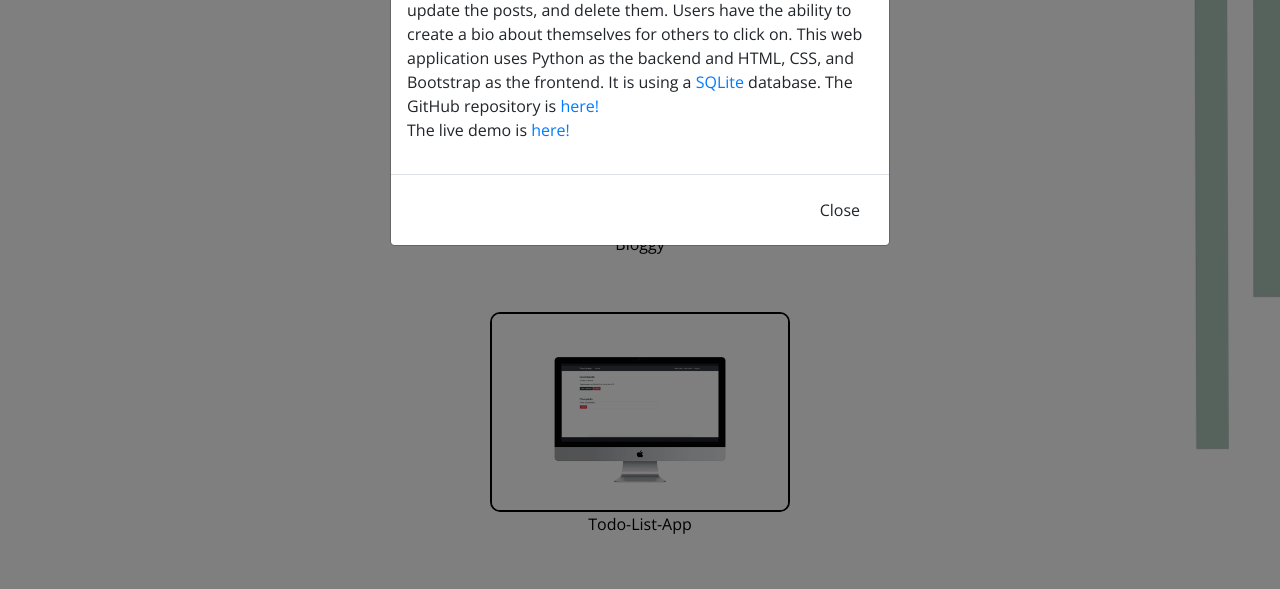
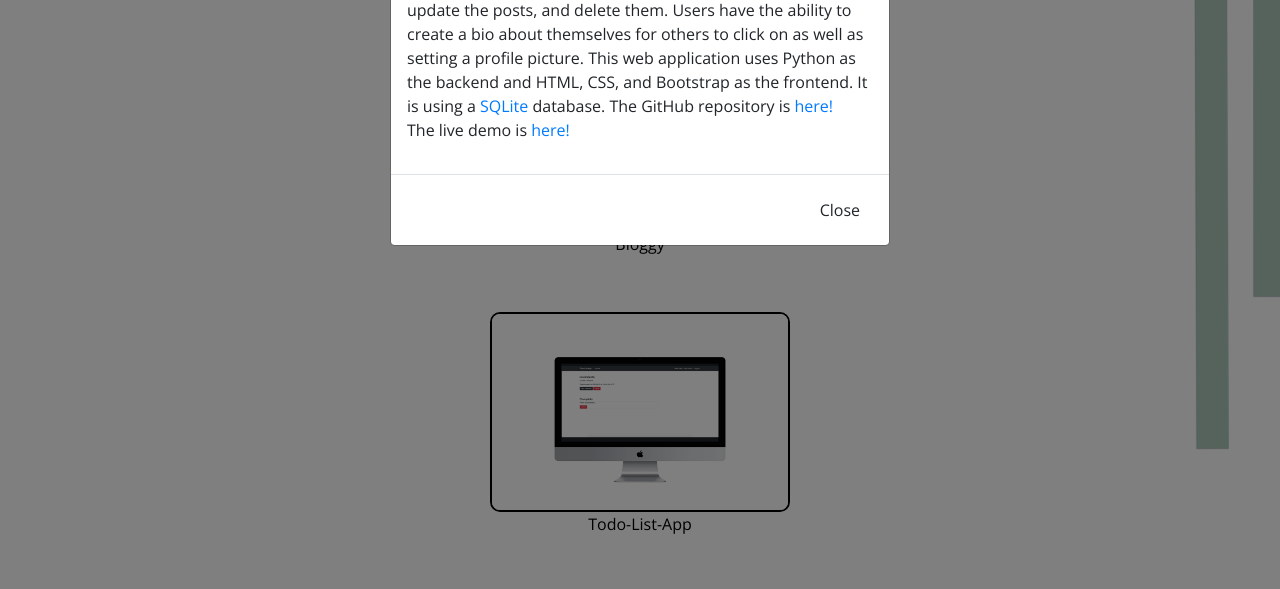
Before and after one commit to arpanneupane19/arpanneupane.com, a plain HTML site: page projects.html in a window 1280 px wide. Both pictures are taken after a click on the link 640 px from the left and 274 px from the top of the page. Shown: the part 164-753 px from the top of the page. Drawn offline with nearby package versions, Linux system fonts and the light colour scheme.

Commit message:
Update projects.html

```diff
--- a/projects.html
+++ b/projects.html
@@ -56,7 +56,7 @@
           <div class="modal-body">
             <p>
 				This is a social networking app created using the <a href="https://flask.palletsprojects.com/en/1.1.x/" target="__blank">Flask</a> web framework in <a href="https://python.org" target="__blank">Python</a>.
-				Users can sign up and create blog posts, update the posts, and delete them. Users have the ability to create a bio about themselves for others to click on.
+				Users can sign up and create blog posts, update the posts, and delete them. Users have the ability to create a bio about themselves for others to click on as well as setting a profile picture.
 				This web application uses Python as the backend and HTML, CSS, and Bootstrap as the frontend. It is using a <a href="https://www.sqlite.org/index.html" target="__blank">SQLite</a> database.
 				The GitHub repository is <a href="https://github.com/arpanneupane19/bloggy-webapp." target="__blank">here!</a><br>
 				The live demo is <a href="https://bloggyapp.pythonanywhere.com" target="__blank">here!</a>
```
